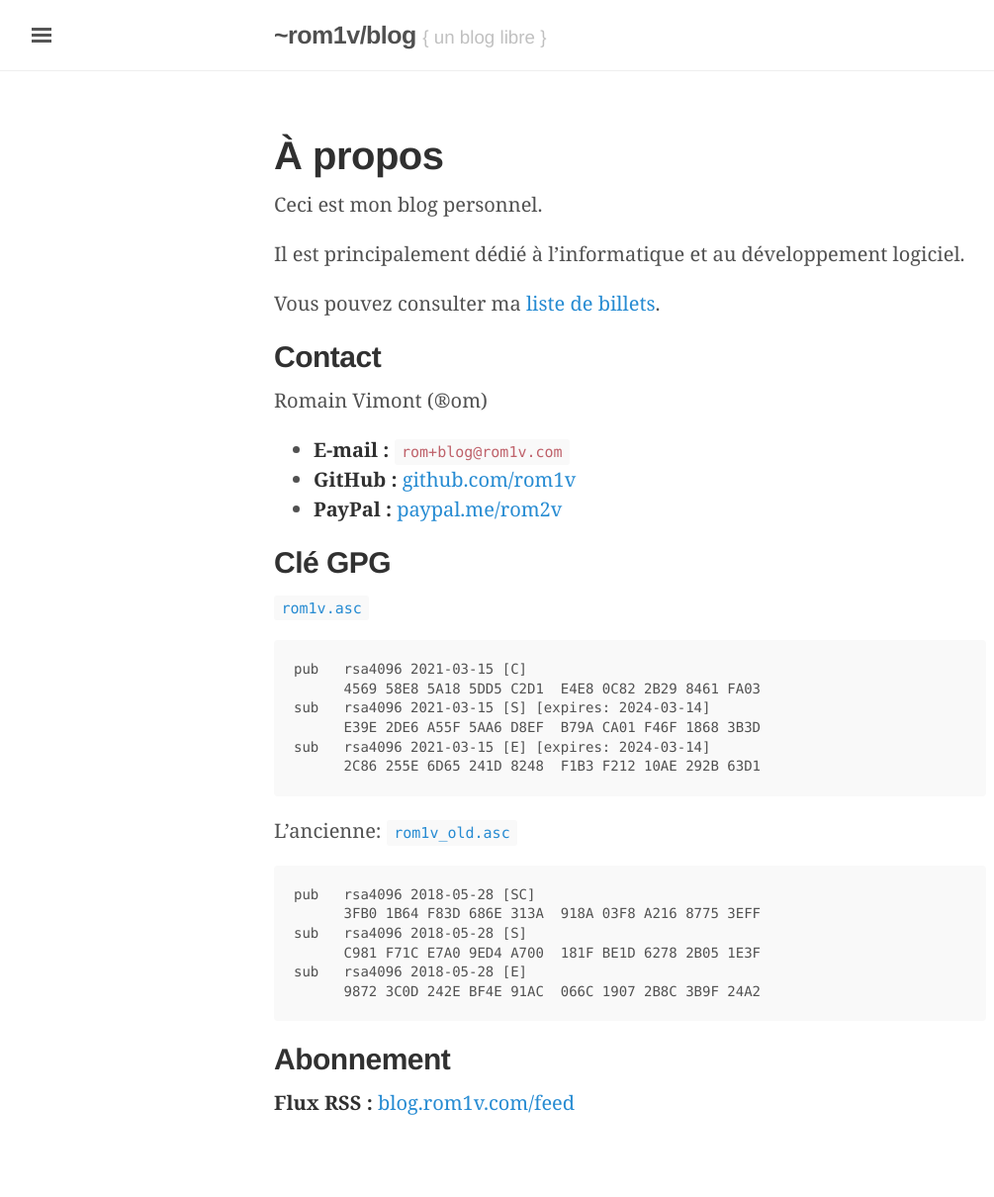
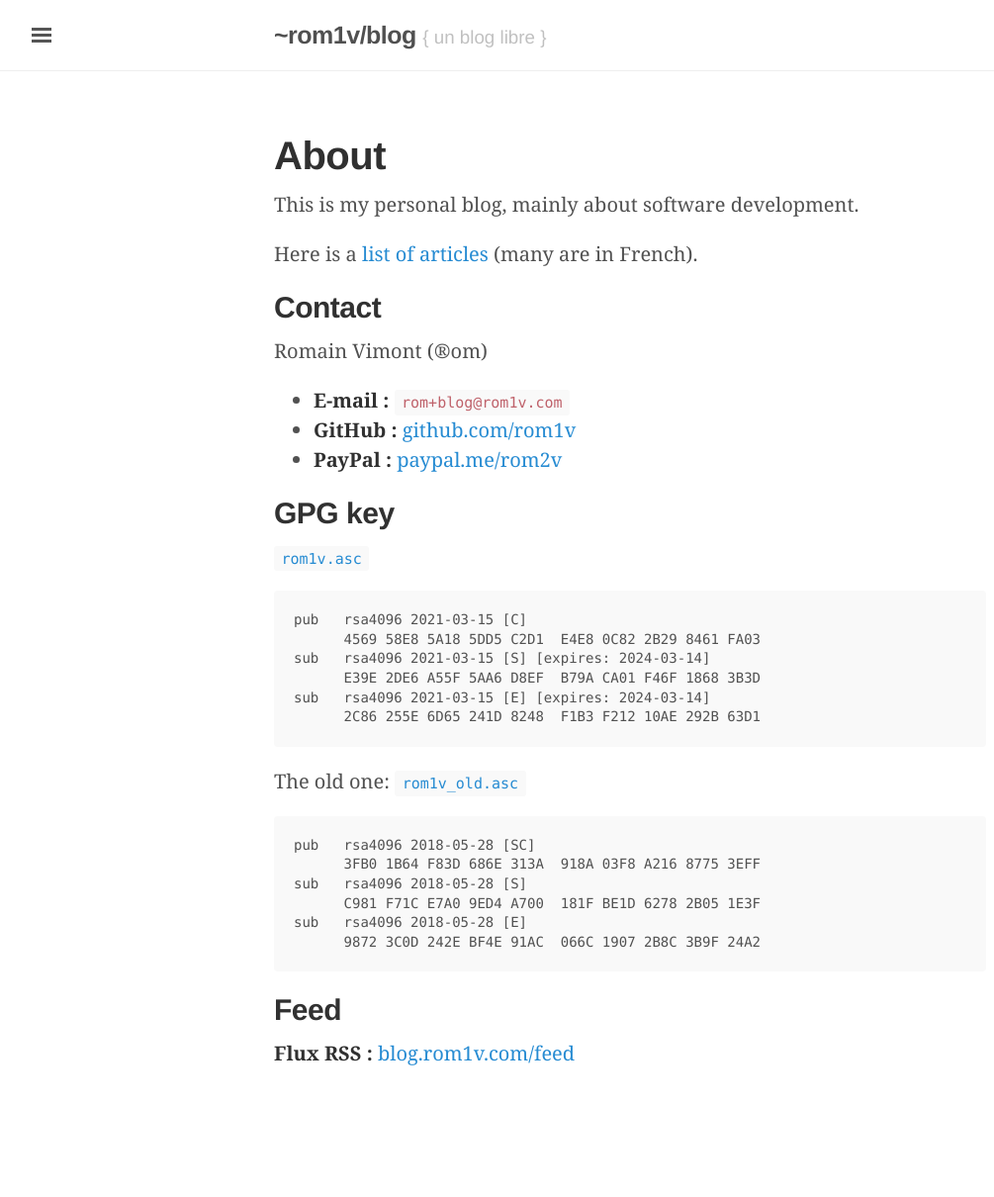
Before and after one commit to rom1v/blog.rom1v.com, a Jekyll site: the page built from about.md, in a window 1280 px wide. Shown: the whole page at 99% size, without its empty margins (3-1008 px from the left). Built offline with Jekyll 4.4.1, drawn with Linux system fonts in a browser that asks for light colours; after the commit the page ends 1160 px from its top, so only the background shows below that.

Commit message:
Translate About page into English

````diff
--- a/about.md
+++ b/about.md
@@ -1,16 +1,14 @@
 ---
 layout: page
-title: À propos
+title: About
 date: 2009-01-29 16:51:00+01:00
 order: 4
 permalink: about/
 ---
 
-Ceci est mon blog personnel.
+This is my personal blog, mainly about software development.
 
-Il est principalement dédié à l'informatique et au développement logiciel.
-
-Vous pouvez consulter ma [liste de billets](/articles/).
+Here is a [list of articles](/articles/) (many are in French).
 
 ## Contact
 
@@ -21,7 +19,7 @@ Romain Vimont (®om)
  * **PayPal :** [paypal.me/rom2v](https://paypal.me/rom2v)
 
 
-## Clé GPG
+## GPG key
 
 
 [`rom1v.asc`](/keys/rom1v.asc)
@@ -35,7 +33,7 @@ sub   rsa4096 2021-03-15 [E] [expires: 2024-03-14]
       2C86 255E 6D65 241D 8248  F1B3 F212 10AE 292B 63D1
 ```
 
-L'ancienne: [`rom1v_old.asc`](/keys/rom1v_old.asc)
+The old one: [`rom1v_old.asc`](/keys/rom1v_old.asc)
 
 ```
 pub   rsa4096 2018-05-28 [SC]
@@ -47,6 +45,6 @@ sub   rsa4096 2018-05-28 [E]
 ```
 
 
-## Abonnement
+## Feed
 
 **Flux RSS :** [blog.rom1v.com/feed](/feed)
````
